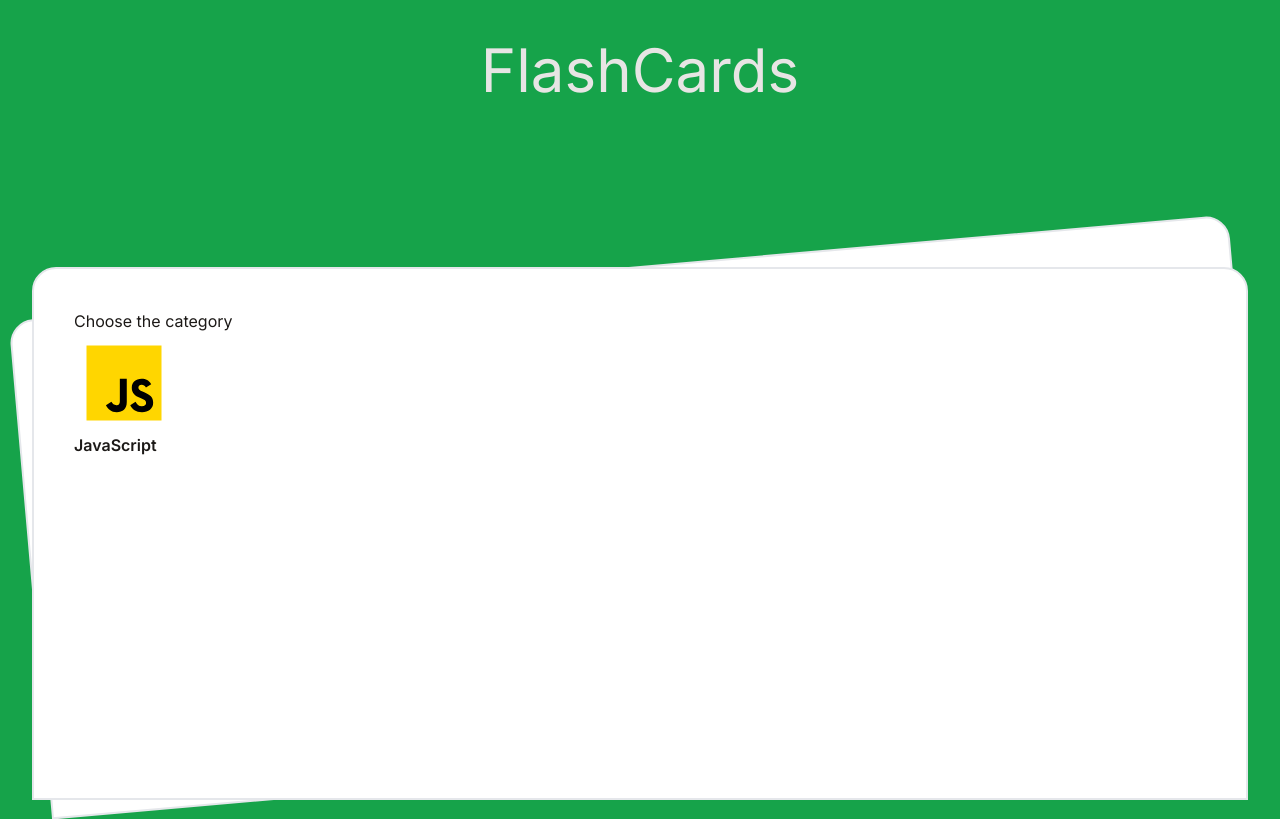
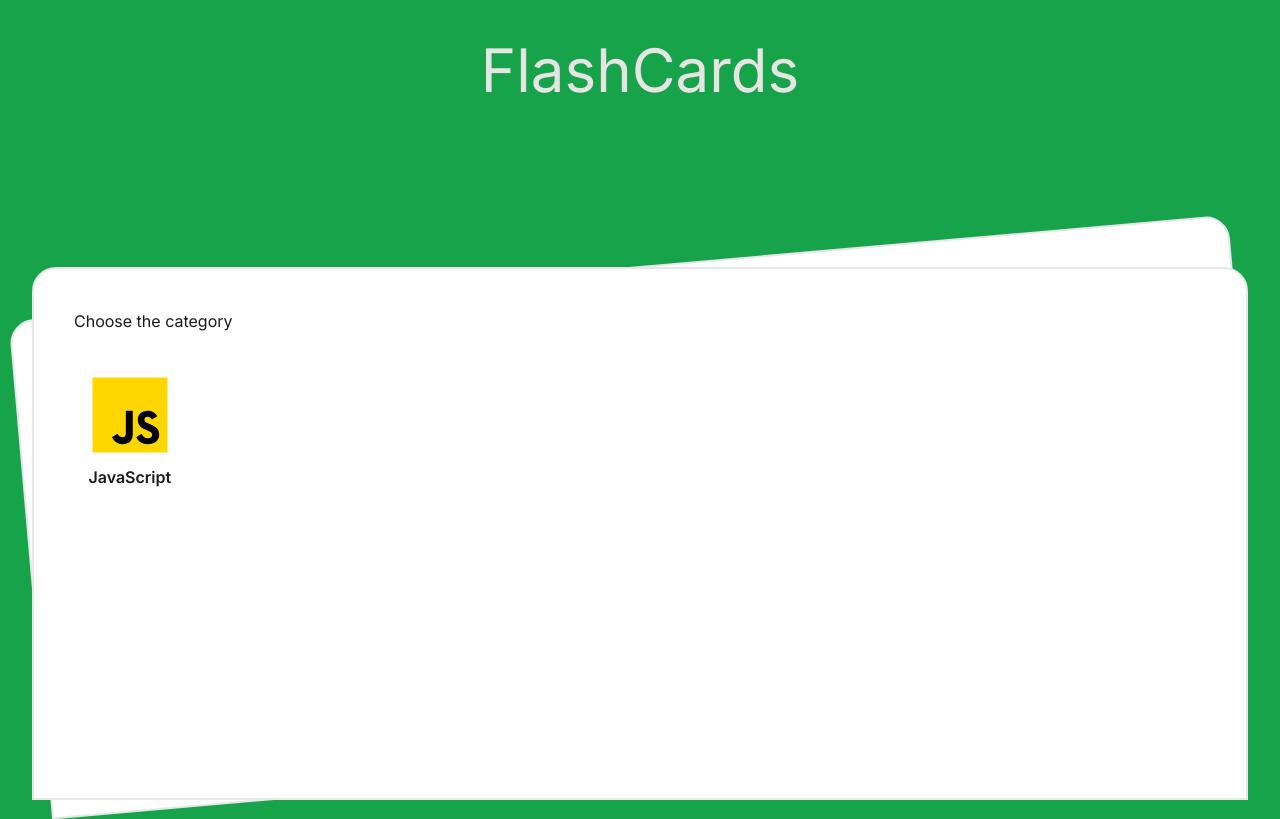
Before and after one commit to DmelladoH/flash-cards-dev, a Next.js app: page / in a window 1280 px wide. Built offline with nearby package versions, Linux system fonts and the light colour scheme.

Commit message:
feat: add gallery and card hover

```diff
--- a/src/app/page.tsx
+++ b/src/app/page.tsx
@@ -5,7 +5,7 @@ export default async function HomePage() {
   return (
     <main className="grid h-screen grid-rows-3">
       <HeroSection />
-      <div className="relative row-span-2">
+      <div className="relative row-span-2 ">
         <CategorySection />
         {/* <div className="m-x-2 absolute bottom-0 z-30 h-60 w-full bg-slate-600"></div> */}
       </div>
--- a/src/components/UI/category-card.tsx
+++ b/src/components/UI/category-card.tsx
@@ -7,10 +7,10 @@ interface Props {
 }
 export default function CategoryCard({ svg, name, href }: Props) {
   return (
-    <Link href={href}>
-      <article>
+    <Link href={href} className="featured max-w-[100px]">
+      <article className="grid justify-center transition duration-300 ease-in-out hover:scale-110">
         {svg}
-        <span>{name}</span>
+        <span className="text text-center">{name}</span>
       </article>
     </Link>
   );
--- a/src/components/category-section.tsx
+++ b/src/components/category-section.tsx
@@ -6,7 +6,7 @@ export function CategorySection() {
     <>
       <section className="absolute z-20 mx-8 h-full w-[-webkit-fill-available] rounded-t-3xl border-2 bg-white p-10 text-stone-900">
         <h2>Choose the category</h2>
-        <ul>
+        <ul className="gallery mt-8">
           <li>
             <CategoryCard
               svg={<JavaScriptSVG />}
--- a/src/styles/globals.css
+++ b/src/styles/globals.css
@@ -9,3 +9,14 @@
 span {
   font-weight: 600;
 }
+
+.gallery {
+  display: grid;
+  gap: 1rem;
+  grid-auto-rows: 100px;
+  grid-template-columns: repeat(auto-fill, minmax(100px, 1fr));
+}
+
+.featured {
+  grid-column: span 2;
+}
```
